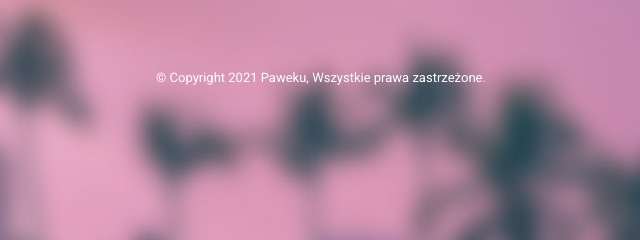
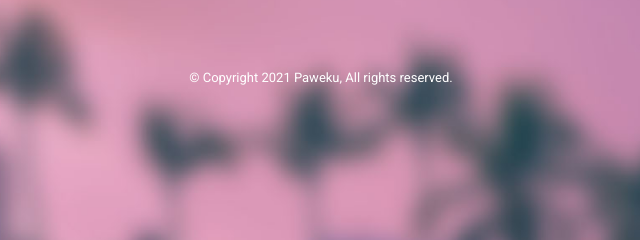
Before and after one commit to Paweku/Navbar-website-template, a plain HTML site: page index.html in a window 1280 px wide. Shown: the part 296-536 px from the top of the page, 319-959 px from the left. Drawn offline with nearby package versions, Linux system fonts and the light colour scheme.

Commit message:
Update index.html

```diff
--- a/index.html
+++ b/index.html
@@ -38,7 +38,7 @@
 
 
 			<section class="footer">
-				© Copyright 2021 Paweku, Wszystkie prawa zastrzeżone.
+				© Copyright 2021 Paweku, All rights reserved.
 			</section>
 		</section>
 	</body>
```
